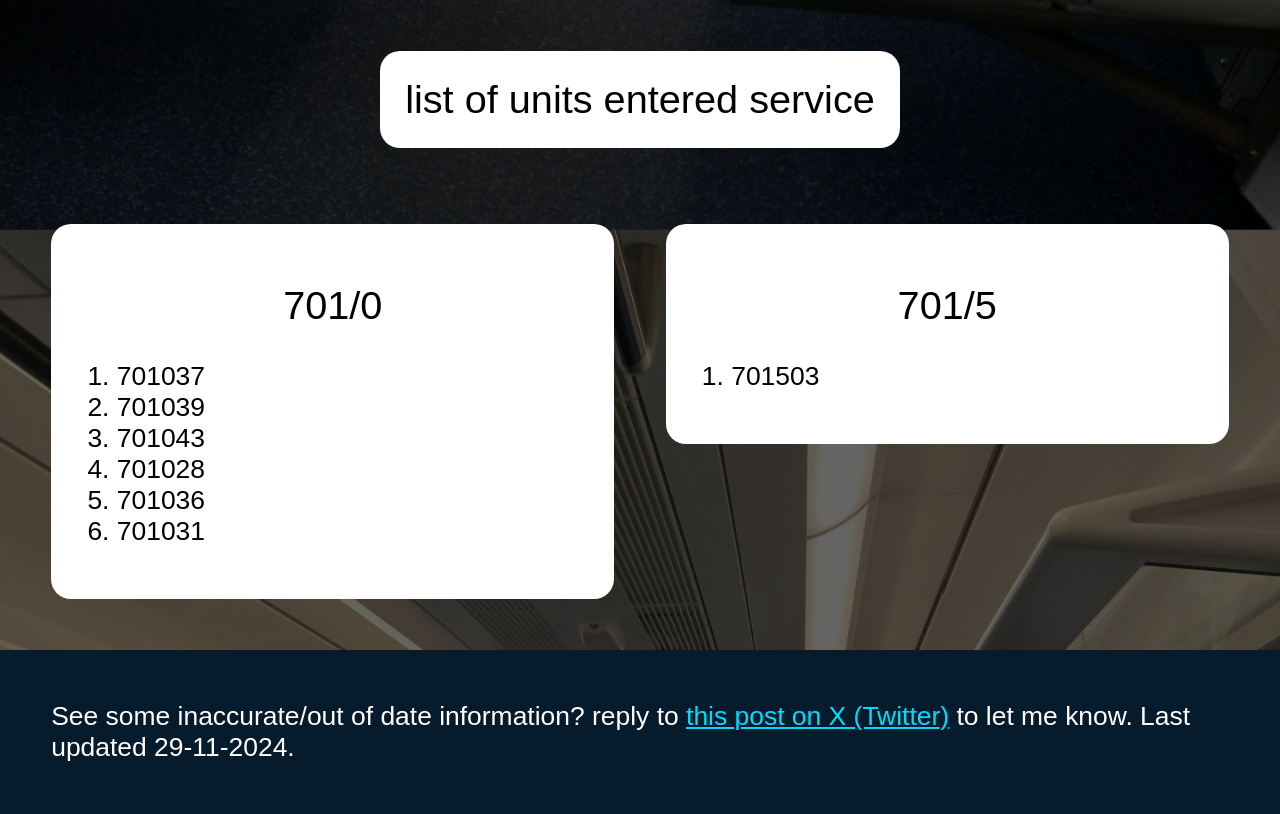
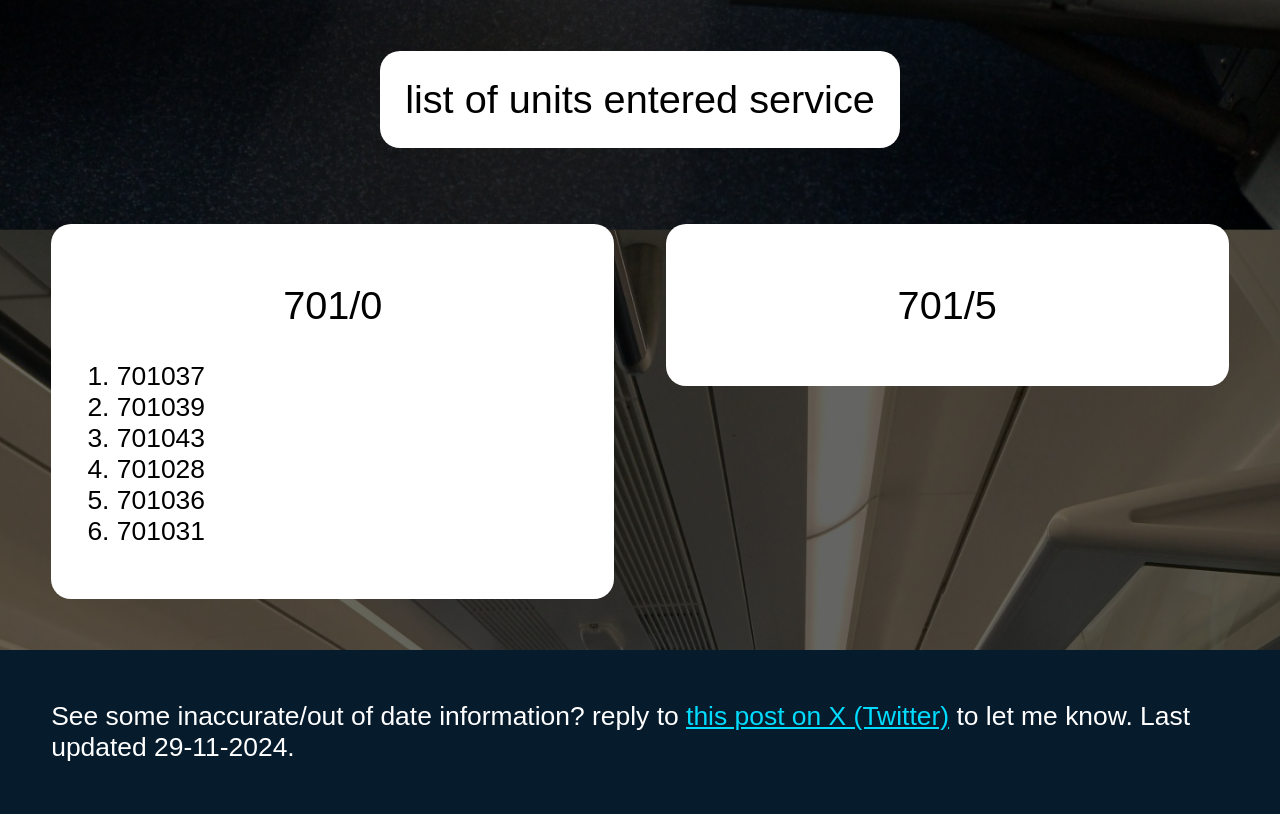
Before and after one commit to ic1149/701_count, a plain HTML site: page index.html in a window 1280 px wide. Shown: the part 1477-2291 px from the top of the page. Drawn offline with Linux system fonts and the light colour scheme.

Commit message:
Update index.html
commented 701/5 ol

```diff
--- a/index.html
+++ b/index.html
@@ -86,9 +86,9 @@
       <center>
         <h2>701/5</h2>
       </center>
-      <ol>
-        <li>701503</li>
-      </ol>
+      <!--<ol>
+        <li></li>
+      </ol>-->
 
 
     </div>
```
